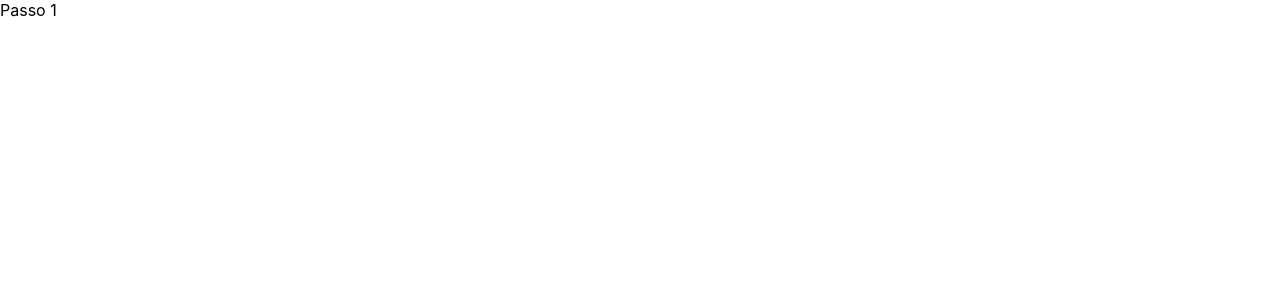
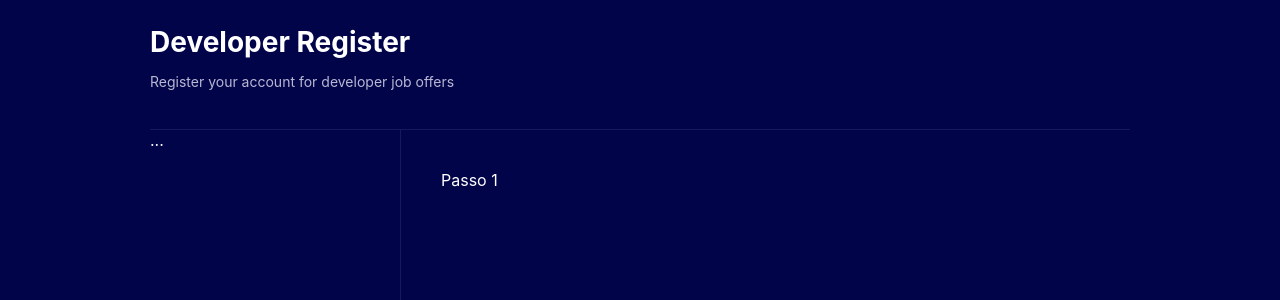
Before and after one commit to icaroperetti/multipart-form, a React (Create React App) app: page / in a window 1280 px wide. Shown: the top 300 px of the page. Built offline with nearby package versions, Linux system fonts and the light colour scheme.

Commit message:
feat: applying theme in FormStep1

```diff
--- /dev/null
+++ b/src/components/Header/index.tsx
@@ -0,0 +1,10 @@
+import * as C from "./styles";
+
+export const Header = () => {
+  return (
+    <C.Container>
+      <h1>Developer Register</h1>
+      <p>Register your account for developer job offers</p>
+    </C.Container>
+  );
+};
--- /dev/null
+++ b/src/components/Header/styles.ts
@@ -0,0 +1,17 @@
+import styled from "styled-components";
+
+export const Container = styled.div`
+  padding: 25px 0;
+  border-bottom: 1px solid #16195c;
+
+  h1 {
+    margin: 0;
+    padding: 0;
+    font-size: 28px;
+  }
+
+  p {
+    font-size: 14px;
+    color: #b8b8d4;
+  }
+`;
--- a/src/components/Theme/index.tsx
+++ b/src/components/Theme/index.tsx
@@ -1,5 +1,6 @@
 import { ReactNode } from "react";
 import * as C from "./styles";
+import { Header } from "../Header";
 
 type Props = {
   children: ReactNode;
@@ -10,9 +11,8 @@ export const Theme = ({ children }: Props) => {
     <C.Container>
       <C.Area>
         <Header />
-
         <C.Steps>
-          <C.Siderbar></C.Siderbar>
+          <C.Sidebar>...</C.Sidebar>
           <C.Page>{children}</C.Page>
         </C.Steps>
       </C.Area>
--- a/src/components/Theme/styles.ts
+++ b/src/components/Theme/styles.ts
@@ -23,3 +23,9 @@ export const Sidebar = styled.div`
   width: 250px;
   border-right: 1px solid #16195c;
 `;
+
+export const Page = styled.div`
+  flex: 1;
+  padding-left:40px;
+  padding-top: 40px;
+`;
--- a/src/pages/FormStep1/index.tsx
+++ b/src/pages/FormStep1/index.tsx
@@ -1,10 +1,10 @@
-import * as C from './styles';
-
+import * as C from "./styles";
+import { Theme } from "../../components/Theme";
 
 export const FormStep1 = () => {
   return (
-    <C.Container>
-      Passo 1
-    </C.Container>
+    <Theme>
+      <C.Container>Passo 1</C.Container>
+    </Theme>
   );
-}
+};
```
